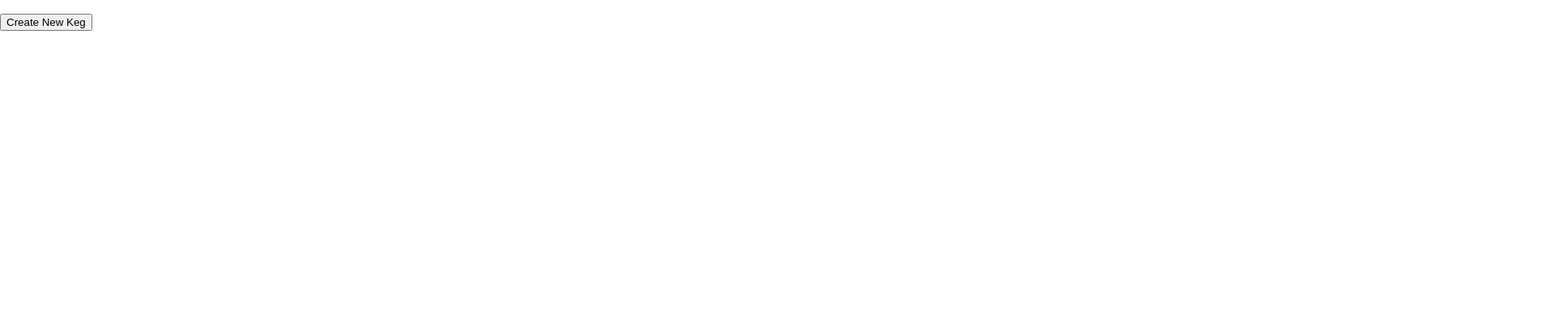
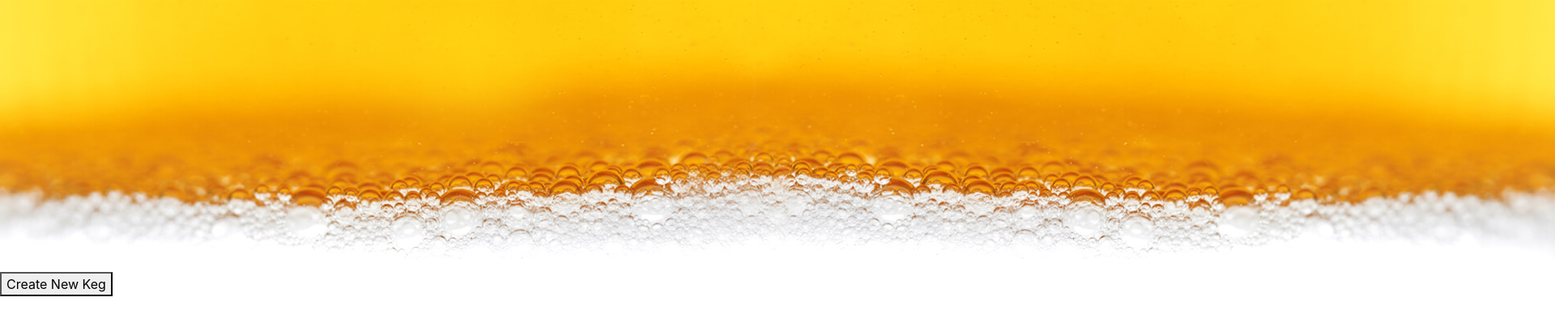
Before and after one commit to HarrisonStrand/tap-room-redux, a React (Create React App) app: page / in a window 1280 px wide. Shown: the top 404 px of the page at 81% size, 1920 px wide, since content can reach past the window. Built offline with nearby package versions, Linux system fonts and the light colour scheme.

Commit message:
add banner to project

```diff
--- a/package.json
+++ b/package.json
@@ -6,6 +6,7 @@
     "@testing-library/jest-dom": "^5.11.9",
     "@testing-library/react": "^11.2.5",
     "@testing-library/user-event": "^12.7.0",
+    "bootstrap": "^4.6.0",
     "react": "^17.0.1",
     "react-dom": "^17.0.1",
     "react-scripts": "^4.0.2",
--- a/src/components/Banner.js
+++ b/src/components/Banner.js
@@ -1,8 +1,10 @@
 import React from "react";
+import beerbanner from './../img/beerbanner.jpg';
 
 function Banner(){
   return (
     <>
+      <img src={beerbanner} alt="An image of a logo" />
 		</>
   );
 }
--- a/src/index.js
+++ b/src/index.js
@@ -3,6 +3,7 @@ import ReactDOM from 'react-dom';
 import './index.css';
 import App from './components/App';
 import reportWebVitals from './reportWebVitals';
+import 'bootstrap/dist/css/bootstrap.css';
 
 ReactDOM.render(
   <React.StrictMode>
```
Also changed, not shown: src/img/beerbanner.jpg (added), 1 other file (tests, documents, lock files or other folders).
